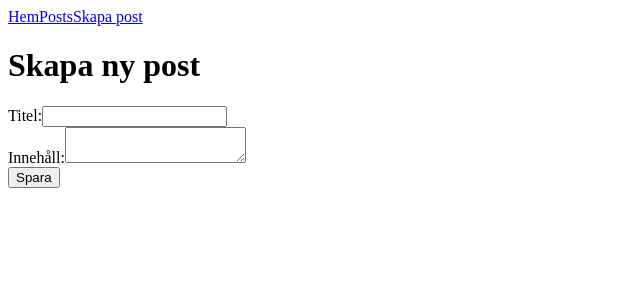
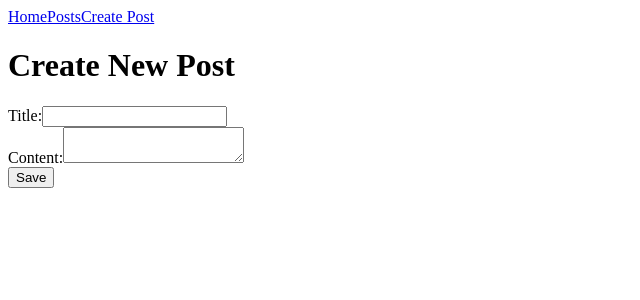
Before and after one commit to shakurmohamoud/react-crud-app-assignment-1, a React (Vite) app: page /posts/create in a window 1280 px wide. Shown: the top 300 px of the page, without its empty margins (0-640 px from the left). Built offline with nearby package versions, Linux system fonts and the light colour scheme.

Commit message:
changed language to english

```diff
--- a/src/components/Item.jsx
+++ b/src/components/Item.jsx
@@ -4,9 +4,9 @@ function Item({ post, onDelete }) {
   return (
     <li>
       <h3>{post.title}</h3>
-      <Link to={`/posts/${post.id}`}>Visa detaljer</Link>
-      <Link to={`/posts/${post.id}/edit`}>Redigera</Link>
-      <button onClick={() => onDelete(post.id)}>Ta bort</button>
+      <Link to={`/posts/${post.id}`}>View Details</Link>
+      <Link to={`/posts/${post.id}/edit`}>Edit</Link>
+      <button onClick={() => onDelete(post.id)}>Delete</button>
     </li>
   )
 }
--- a/src/components/ItemForm.jsx
+++ b/src/components/ItemForm.jsx
@@ -6,14 +6,14 @@ function ItemForm({ onSubmit, initialData = {} }) {
 
   const handleSubmit = (e) => {
     e.preventDefault()
-    if (!title || !body) return alert('Fyll i alla fält!')
+    if (!title || !body) return alert('Please fill in all fields!')
     onSubmit({ title, body })
   }
 
   return (
     <form onSubmit={handleSubmit}>
       <div>
-        <label>Titel:</label>
+        <label>Title:</label>
         <input
           type="text"
           value={title}
@@ -21,13 +21,13 @@ function ItemForm({ onSubmit, initialData = {} }) {
         />
       </div>
       <div>
-        <label>Innehåll:</label>
+        <label>Content:</label>
         <textarea
           value={body}
           onChange={(e) => setBody(e.target.value)}
         />
       </div>
-      <button type="submit">Spara</button>
+      <button type="submit">Save</button>
     </form>
   )
 }
--- a/src/components/nav.jsx
+++ b/src/components/nav.jsx
@@ -3,9 +3,9 @@ import { NavLink } from 'react-router-dom'
 function Nav() {
   return (
     <nav>
-      <NavLink to="/">Hem</NavLink>
+      <NavLink to="/">Home</NavLink>
       <NavLink to="/posts">Posts</NavLink>
-      <NavLink to="/posts/create">Skapa post</NavLink>
+      <NavLink to="/posts/create">Create Post</NavLink>
     </nav>
   )
 }
--- a/src/pages/CreateItemPage.jsx
+++ b/src/pages/CreateItemPage.jsx
@@ -18,8 +18,8 @@ function CreateItemPage() {
 
   return (
     <div>
-      <h1>Skapa ny post</h1>
-      {error && <p>Fel: {error}</p>}
+      <h1>Create New Post</h1>
+      {error && <p>Error: {error}</p>}
       <ItemForm onSubmit={handleCreate} />
     </div>
   )
--- a/src/pages/EditItemPage.jsx
+++ b/src/pages/EditItemPage.jsx
@@ -33,12 +33,12 @@ function EditItemPage() {
     }
   }
 
-  if (loading) return <p>Laddar...</p>
-  if (error) return <p>Fel: {error}</p>
+  if (loading) return <p>Loading...</p>
+  if (error) return <p>Error: {error}</p>
 
   return (
     <div>
-      <h1>Redigera post</h1>
+      <h1>Edit Post</h1>
       <ItemForm onSubmit={handleUpdate} initialData={post} />
     </div>
   )
--- a/src/pages/Home.jsx
+++ b/src/pages/Home.jsx
@@ -1,8 +1,8 @@
 function Home() {
   return (
     <div>
-      <h1>Välkommen!</h1>
-      <p>Här kan du hantera posts.</p>
+      <h1>Welcome!</h1>
+      <p>Here you can manage posts.</p>
     </div>
   )
 }
--- a/src/pages/ItemDetailsPage.jsx
+++ b/src/pages/ItemDetailsPage.jsx
@@ -22,8 +22,8 @@ function ItemDetailsPage() {
     fetchPost()
   }, [id])
 
-  if (loading) return <p>Laddar...</p>
-  if (error) return <p>Fel: {error}</p>
+  if (loading) return <p>Loading...</p>
+  if (error) return <p>Error: {error}</p>
 
   return (
     <div>
--- a/src/pages/ItemsPage.jsx
+++ b/src/pages/ItemsPage.jsx
@@ -25,12 +25,12 @@ function ItemsPage() {
     setPosts(posts.filter(post => post.id !== id))
   }
 
-  if (loading) return <p>Laddar...</p>
-  if (error) return <p>Fel: {error}</p>
+  if (loading) return <p>Loading...</p>
+  if (error) return <p>Error: {error}</p>
 
   return (
     <div>
-      <h1>Alla Posts</h1>
+      <h1>All Posts</h1>
       <ItemList posts={posts} onDelete={handleDelete} />
     </div>
   )
```
